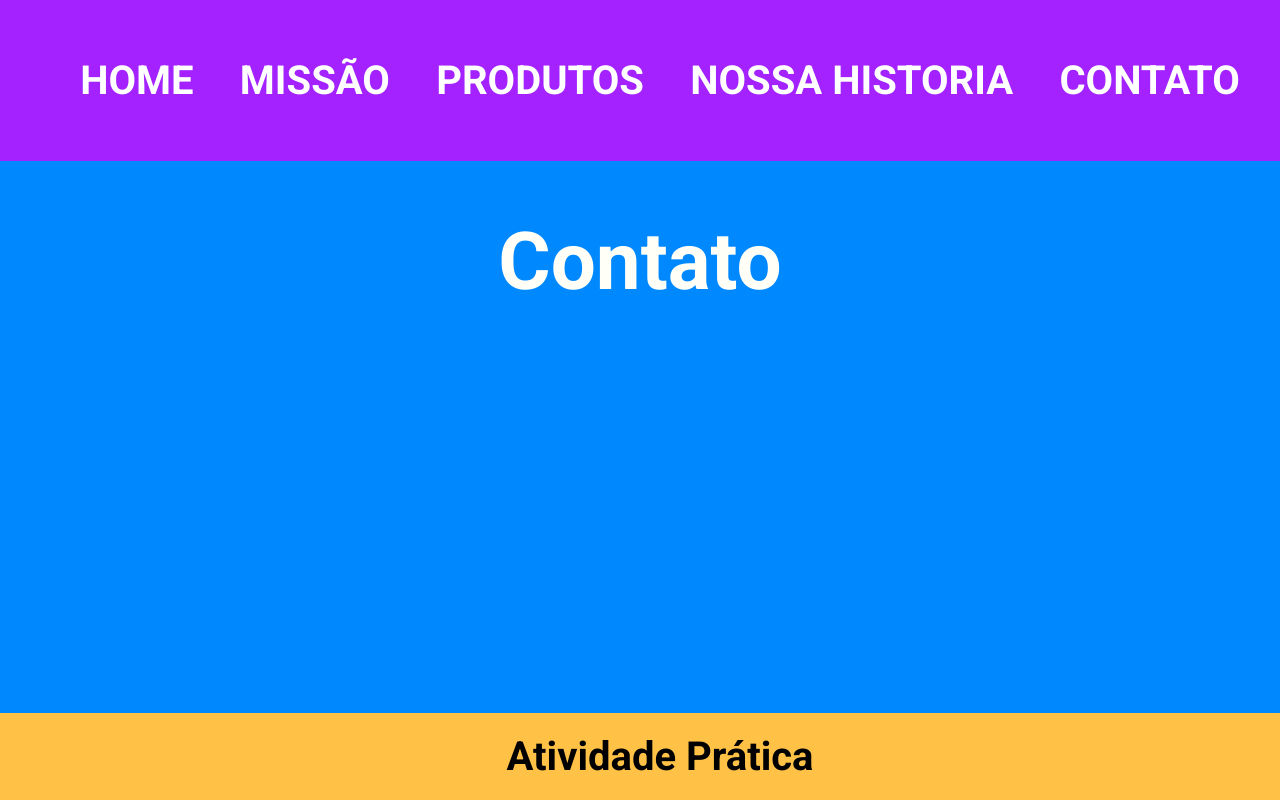
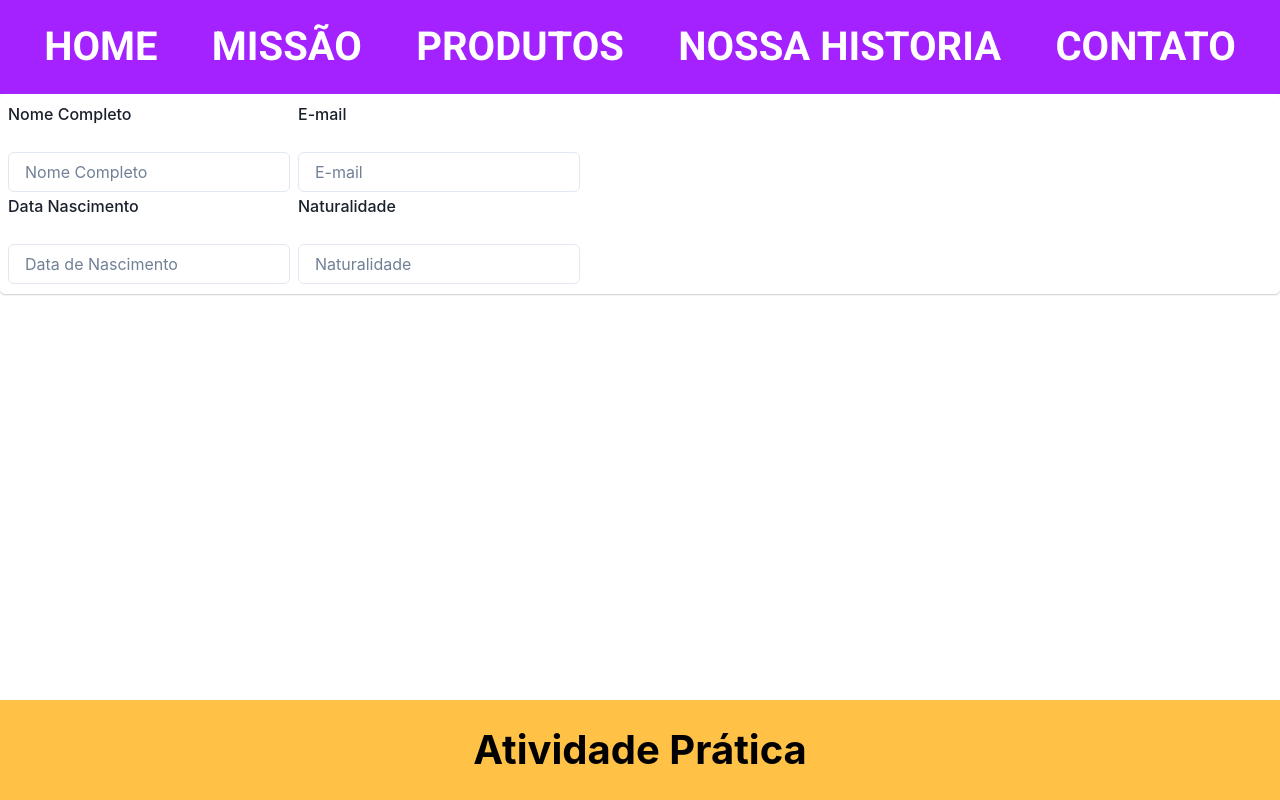
Before and after one commit to rpvfullstack/react-01, a React (Vite) app in the folder vite-project/: page /contato in a window 1280 px wide. Built offline with nearby package versions, Linux system fonts and the light colour scheme.

Commit message:
*Adição dependência Chakra/UI

```diff
--- a/vite-project/package.json
+++ b/vite-project/package.json
@@ -10,6 +10,7 @@
     "preview": "vite preview"
   },
   "dependencies": {
+    "@chakra-ui/react": "^2.8.2",
     "react": "^18.2.0",
     "react-dom": "^18.2.0",
     "react-router-dom": "^6.23.1"
--- a/vite-project/src/Componentes/Contato.jsx
+++ b/vite-project/src/Componentes/Contato.jsx
@@ -1,11 +1,61 @@
+import {
+  Flex,
+  Box,
+  Center,
+  FormControl,
+  Input,
+  FormLabel,
+  HStack,
+  RadioGroup,
+  Radio,
+  Button,
+} from "@chakra-ui/react";
 
-export function Contato(props) {
+export function Contato() {
   return (
     // <h1>Contato</h1>
 
-        <h1>{props.nomePagina}</h1>
+    // <h1>{props.nomePagina}</h1>
+
+    <Box>
+      <Flex>
+        <Center
+          w="100%"
+          bg="white"
+          top={100}
+          borderRadius={5}
+          p="2"
+          boxShadow={"0 1px 2px #ccc"}
+        >
+          <FormControl>
+
+            <HStack>
+              <Box>
+                <FormLabel>Nome Completo</FormLabel>
+                <Input id='nome' placeholder='Nome Completo' />
+              </Box>
+              <Box>
+                <FormLabel>E-mail</FormLabel>
+                <Input id='email' placeholder='E-mail' />
+              </Box>
+            </HStack>
+
+            <HStack>
+              <Box>
+                <FormLabel>Data Nascimento</FormLabel>
+                <Input id='nasc' placeholder='Data de Nascimento' />
+              </Box>
+              <Box>
+                <FormLabel>Naturalidade</FormLabel>
+                <Input id='natural' placeholder='Naturalidade' />
+              </Box>
+            </HStack>
 
 
 
-  )
+          </FormControl>
+        </Center>
+      </Flex>
+    </Box>
+  );
 }
--- a/vite-project/src/main.jsx
+++ b/vite-project/src/main.jsx
@@ -2,12 +2,17 @@ import React from 'react'
 import ReactDOM from 'react-dom/client'
 import App from './App.jsx'
 import { BrowserRouter } from 'react-router-dom'
+import { ChakraProvider } from '@chakra-ui/react'
 
 
 ReactDOM.createRoot(document.getElementById('root')).render(
   <React.StrictMode>
+
+    <ChakraProvider>
     <BrowserRouter>
     <App />
     </BrowserRouter>
+    </ChakraProvider>
+
   </React.StrictMode>,
 )
```
Also changed, not shown: 1 other file (tests, documents, lock files or other folders).
